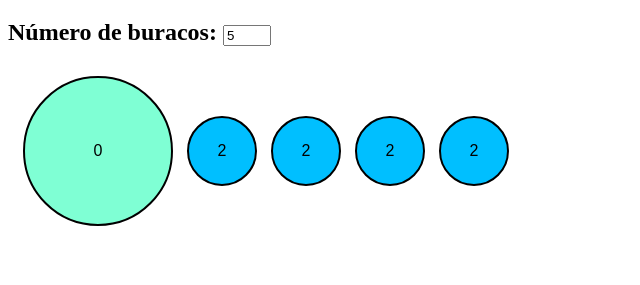
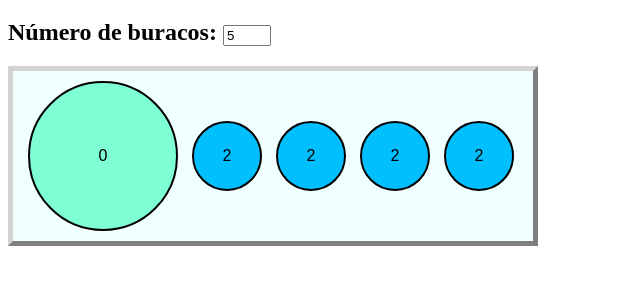
Before and after one commit to felipegssantos/tchuca, a plain HTML site: page webapp/index.html in a window 1280 px wide. Shown: the part 61-346 px from the top of the page, without its empty margins (0-640 px from the left). Drawn offline with Linux system fonts and the light colour scheme.

Commit message:
Make board boundaries visible

```diff
--- a/webapp/style.css
+++ b/webapp/style.css
@@ -4,6 +4,7 @@ button {
     font-size: 16px;
     border-style: solid;
     border-radius: 50%;
+    text-align: center;
 }
 
 button.rumba {
@@ -20,5 +21,8 @@ button.hole {
 
 .board { /* TODO: fix width */
     padding: 10px;
-    min-width: 1000px;
+    width: 500px;
+    height: 150px;
+    background-color: azure;
+    border: 5px outset lightgray;
 }
```
Also changed, not shown: webapp/index.html (+2 -0 lines).
